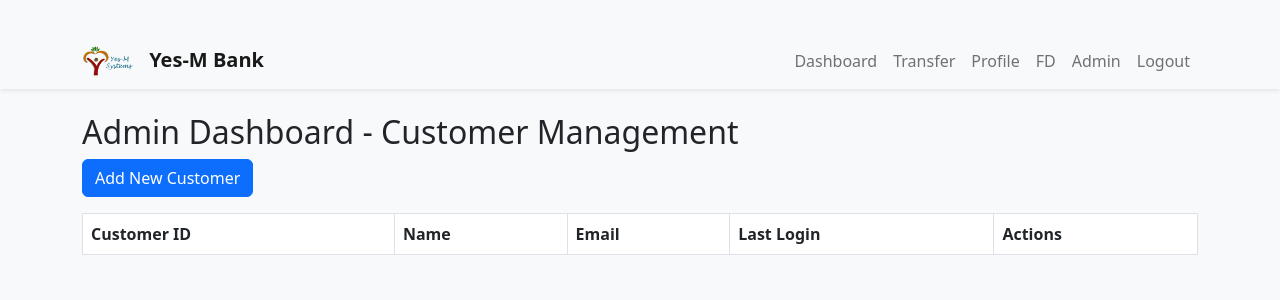
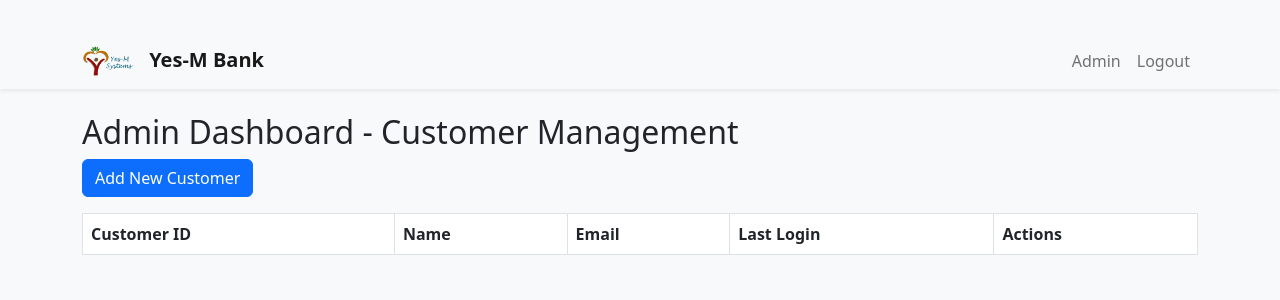
Before and after one commit to adithyagithub27/BankingApp, a Flask app: page /admin/dashboard in a window 1280 px wide. Shown: the top 300 px of the page. Run offline with Flask 3, Linux system fonts and the light colour scheme; a user stored in the database is signed in; tables that the repository leaves empty hold one stand-in row (values such as "Sample post"); lists and menus that the app fills with data are empty.

Commit message:
updated files

```diff
--- a/BankingApp/app/auth.py
+++ b/BankingApp/app/auth.py
@@ -17,7 +17,7 @@ def login():
         username = request.form.get("username")
         password = request.form.get("password")
         user = User.query.filter_by(username=username).first()
-        if user and check_password_hash(user.password, password):
+        if user and (user.password, password):
             login_user(user)
             flash("Logged in successfully.", "success")
             # Redirect based on role
@@ -51,7 +51,7 @@ def signup():
         new_user = User(
             username=username,
             email=email,
-            password=generate_password_hash(password, method="pbkdf2:sha256"),
+            password=password,
             first_name=first_name,
             last_name=last_name,
             role="customer"
--- a/BankingApp/templates/base.html
+++ b/BankingApp/templates/base.html
@@ -34,16 +34,35 @@
           <div class="collapse navbar-collapse" id="navbarNav">
             <ul class="navbar-nav ms-auto">
               {% if current_user.is_authenticated %}
-            <li class="nav-item"><a class="nav-link" href="{{ url_for('dashboard.dashboard') }}">Dashboard</a></li>
-            <li class="nav-item"><a class="nav-link" href="{{ url_for('transfer.transfer') }}">Transfer</a></li>
-            <li class="nav-item"><a class="nav-link" href="{{ url_for('profile.profile') }}">Profile</a></li>
-            <li class="nav-item"><a class="nav-link" href="{{ url_for('fixeddeposit.fixeddeposit') }}">FD</a></li>
                 {% if current_user.role == 'admin' %}
-              <li class="nav-item"><a class="nav-link" href="{{ url_for('admin.admin_dashboard') }}">Admin</a></li>
+                  <!-- Admin sees only Admin link and Logout -->
+                  <li class="nav-item">
+                    <a class="nav-link" href="{{ url_for('admin.admin_dashboard') }}">Admin</a>
+                  </li>
+                {% else %}
+                  <!-- Non-admin users see normal links -->
+                  <li class="nav-item">
+                    <a class="nav-link" href="{{ url_for('dashboard.dashboard') }}">Dashboard</a>
+                  </li>
+                  <li class="nav-item">
+                    <a class="nav-link" href="{{ url_for('transfer.transfer') }}">Transfer</a>
+                  </li>
+                  <li class="nav-item">
+                    <a class="nav-link" href="{{ url_for('profile.profile') }}">Profile</a>
+                  </li>
+                  <li class="nav-item">
+                    <a class="nav-link" href="{{ url_for('fixeddeposit.fixeddeposit') }}">FD</a>
+                  </li>
                 {% endif %}
-            <li class="nav-item"><a class="nav-link" href="{{ url_for('auth.logout') }}">Logout</a></li>
+                <!-- Everyone sees Logout if authenticated -->
+                <li class="nav-item">
+                  <a class="nav-link" href="{{ url_for('auth.logout') }}">Logout</a>
+                </li>
               {% else %}
-            <li class="nav-item"><a class="nav-link" href="{{ url_for('auth.login') }}">Login</a></li>
+                <!-- Not logged in -->
+                <li class="nav-item">
+                  <a class="nav-link" href="{{ url_for('auth.login') }}">Login</a>
+                </li>
               {% endif %}
             </ul>
           </div>
```
Lines whose indentation alone changed are shown as unchanged.
